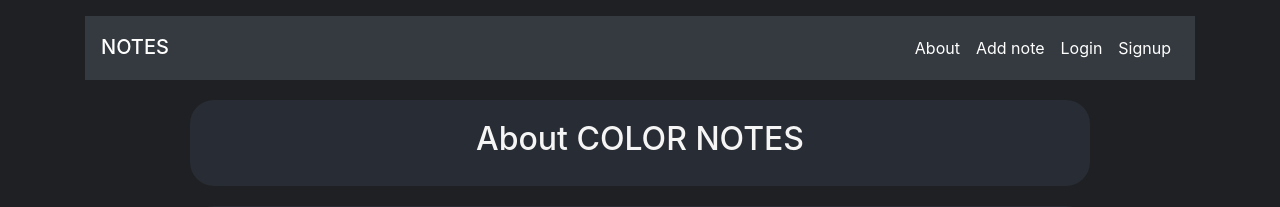
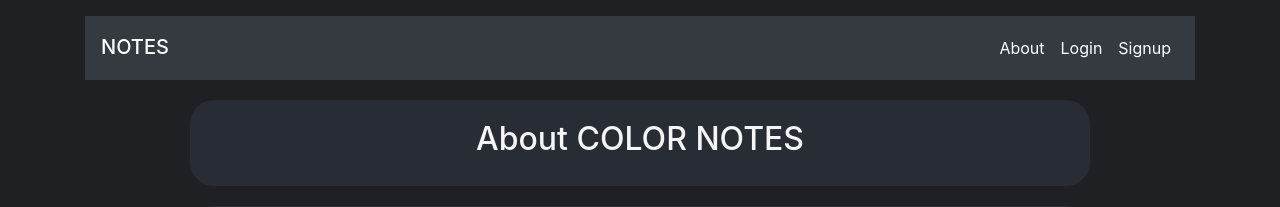
Before and after one commit to VishwasGajawada/Color_notes, a Django app: page /about/ in a window 1280 px wide. Shown: the top 207 px of the page. Run offline with Django 3.2, Linux system fonts and the light colour scheme; some libraries are stand-ins or nearby versions.

Commit message:
add note to only authenticaed users

```diff
--- a/notes/templates/notes/base.html
+++ b/notes/templates/notes/base.html
@@ -23,8 +23,9 @@
 				<li class="nav-item active">
 					<a class="nav-link" href="{% url 'about' %}">About </a>
 				</li>
-				<li class="nav-item active"><a href="{% url 'add_note' %}" class="nav-link">Add note</a></li>
+
 				{% if user.is_authenticated %}
+					<li class="nav-item active"><a href="{% url 'add_note' %}" class="nav-link">Add note</a></li>
 					<li class="nav-item active">
 						<a class="nav-link" href="{% url 'logout' %}">Logout</a>
 					</li>
```
